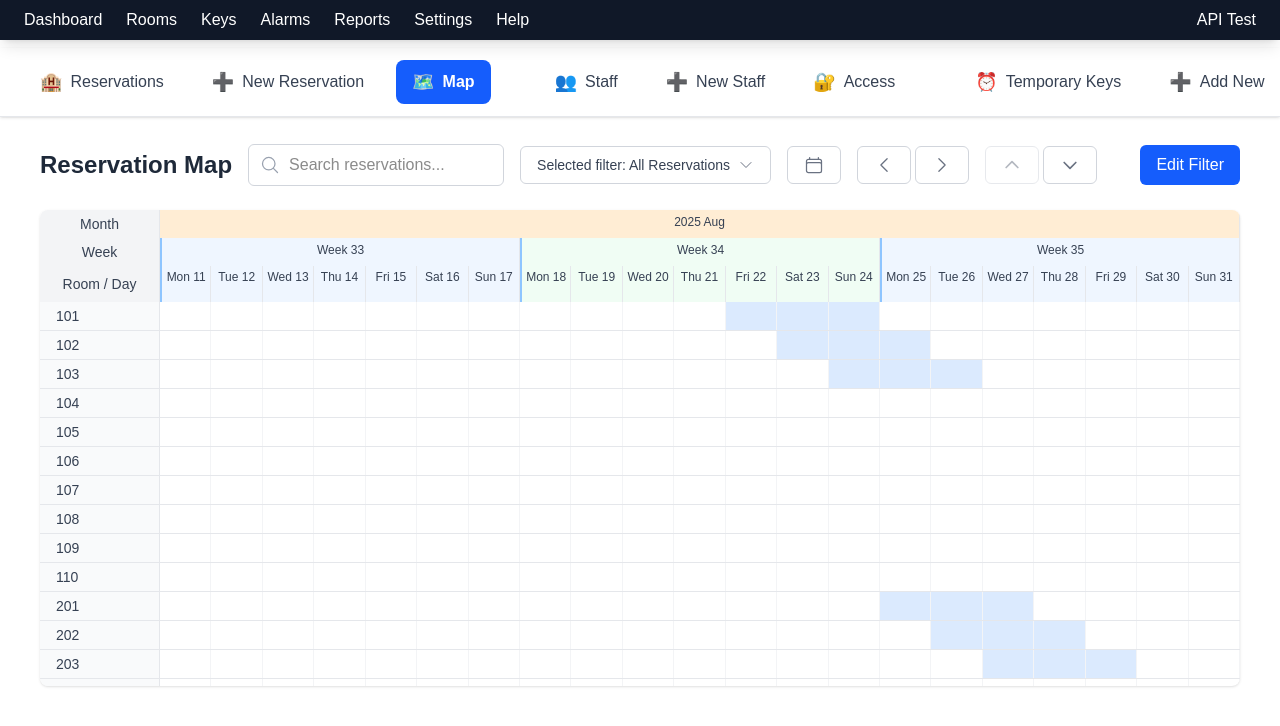
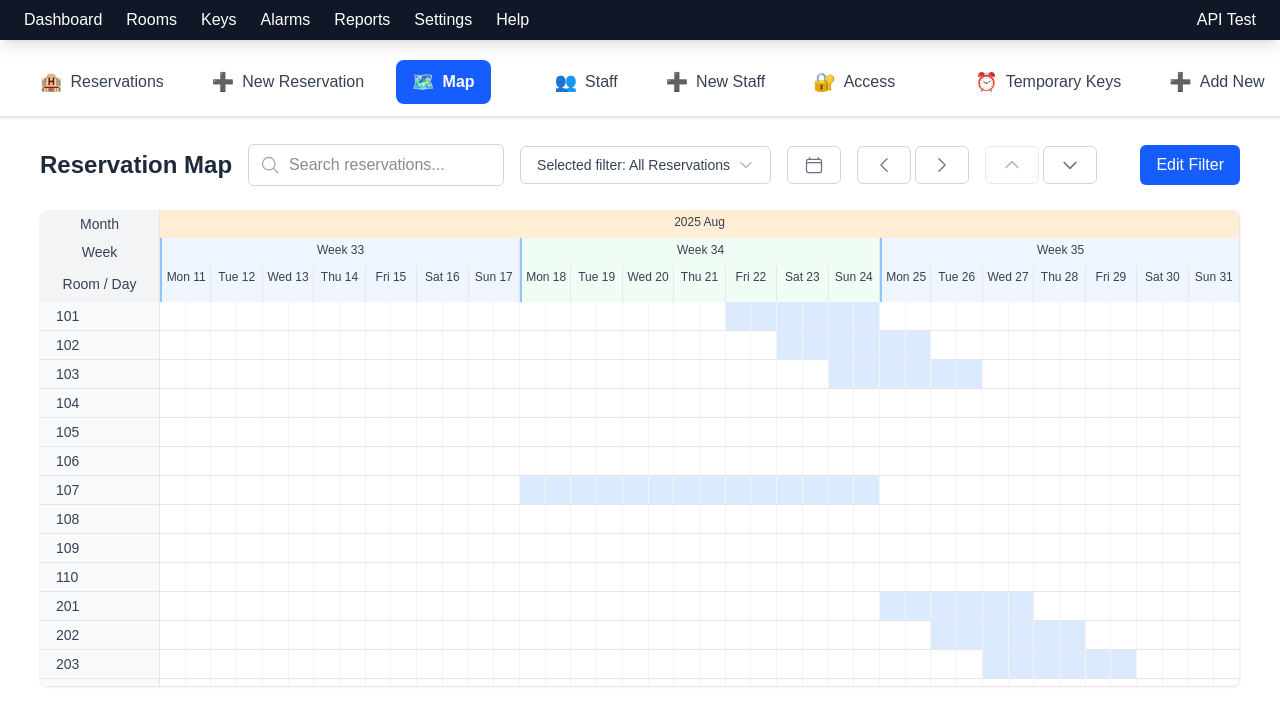
Before and after one commit to urostomanovic/toccata, a Next.js app: page /keys/map in a window 1280 px wide. Shown: the top 726 px of the page. Built offline with nearby package versions, Linux system fonts and the light colour scheme.

Commit message:
rezervacije na pola dana

```diff
--- a/app/keys/map/page.jsx
+++ b/app/keys/map/page.jsx
@@ -1,12 +1,10 @@
 "use client";
-import { useState, useEffect, useRef } from "react";
+import React, { useState, useEffect, useRef } from "react";
 import Navbar from "@/components/Navbar";
 import KeysSubnav from "@/components/KeysSubnav";
 import ReservationsFilter from "@/components/ReservationsFilter";
 import { ChevronDownIcon, MagnifyingGlassIcon, CalendarIcon, ChevronLeftIcon, ChevronRightIcon } from "@heroicons/react/24/outline";
 import { mockReservations, mockRooms } from "@/lib/mockData";
-
-
 
 export default function MapPage() {
   const [searchTerm, setSearchTerm] = useState("");
@@ -15,7 +13,6 @@ export default function MapPage() {
   const [currentFilter, setCurrentFilter] = useState(null);
   const [savedFilters, setSavedFilters] = useState([]);
   const [startDate, setStartDate] = useState(() => {
-    // Pokušaj da učitaj sačuvanu startDate poziciju
     if (typeof window !== 'undefined') {
       const saved = localStorage.getItem('toccata-map-startdate');
       if (saved) {
@@ -26,7 +23,6 @@ export default function MapPage() {
         }
       }
     }
-    // Default pozicija - današnji datum
     return new Date();
   });
   const [isDragging, setIsDragging] = useState(false);
@@ -39,7 +35,6 @@ export default function MapPage() {
   const [selectedDate, setSelectedDate] = useState(new Date());
   const [hotel, setHotel] = useState([]);
   const [startRoom, setStartRoom] = useState(() => {
-    // Pokušaj da učitaj sačuvanu startRoom poziciju
     if (typeof window !== 'undefined') {
       const saved = localStorage.getItem('toccata-map-startroom');
       if (saved) {
@@ -50,7 +45,6 @@ export default function MapPage() {
         }
       }
     }
-    // Default pozicija - prva soba
     return 0;
   });
   const [loading, setLoading] = useState(true);
@@ -62,7 +56,8 @@ export default function MapPage() {
   // Konstante za fluid scroll
   const VISIBLE_DAYS = 21; // 3 nedelje
   const VISIBLE_ROOMS = 15; // broj soba koji se prikazuje
-  const DAY_WIDTH = 50; // px po danu
+  const DAY_WIDTH = 25; // px po polovini dana (levi/desni deo)
+  const DAY_PARTS = 2; // levi i desni deo dana
 
   // Funkcija za računanje broja nedelje u godini
   const getWeekNumber = (date) => {
@@ -99,20 +94,18 @@ export default function MapPage() {
   // Generisanje nedelja header-a - fluid scroll
   const generateWeekHeaders = (start) => {
     const headers = [];
-    const weekMap = new Map(); // Map za praćenje nedelja i njihovih dana
+    const weekMap = new Map();
 
-    // Prođi kroz sve vidljive dane i grupisi ih po nedeljama
     for (let i = 0; i < VISIBLE_DAYS; i++) {
       const currentDate = new Date(start);
       currentDate.setDate(start.getDate() + i);
 
-      // Izračunaj prvi dan nedelje za ovaj datum (ponedeljak)
-      const dayOfWeek = currentDate.getDay(); // 0 = nedelja, 1 = ponedeljak, ...
-      const daysToSubtract = dayOfWeek === 0 ? 6 : dayOfWeek - 1; // Ako je nedelja, idemo na prethodni ponedeljak
+      const dayOfWeek = currentDate.getDay();
+      const daysToSubtract = dayOfWeek === 0 ? 6 : dayOfWeek - 1;
       const weekStartDate = new Date(currentDate);
       weekStartDate.setDate(currentDate.getDate() - daysToSubtract);
 
-      const weekKey = weekStartDate.toISOString().split('T')[0]; // YYYY-MM-DD format
+      const weekKey = weekStartDate.toISOString().split('T')[0];
       const weekNumber = getWeekNumber(weekStartDate);
 
       if (!weekMap.has(weekKey)) {
@@ -126,7 +119,6 @@ export default function MapPage() {
       weekMap.get(weekKey).days.push(i);
     }
 
-    // Konvertuj map u array i sortiraj po startIndex
     return Array.from(weekMap.values()).sort((a, b) => a.startIndex - b.startIndex);
   };
 
@@ -155,29 +147,20 @@ export default function MapPage() {
   const getWeekDisplayInfo = (start) => {
     const weekInfo = [];
 
-    // Odredi koji je prvi dan u view-u
     const firstDayOfView = new Date(start);
-    const firstDayOfWeek = firstDayOfView.getDay(); // 0 = nedelja, 1 = ponedeljak, ...
+    const firstDayOfWeek = firstDayOfView.getDay();
 
-    // Odredi prikaz na osnovu prvog dana
     let displayPattern;
     if (firstDayOfWeek === 0) {
-      // Nedelja: 0,1,1,1 - ne prikazuj prvu, prikazuj druge tri
       displayPattern = [false, true, true, true];
     } else if (firstDayOfWeek === 1) {
-      // Ponedeljak: 1,1,1,0 - prikazuj prve tri, ne prikazuj poslednju
       displayPattern = [true, true, true, false];
     } else if (firstDayOfWeek === 2) {
-      // Utorak: 1,1,1,0 - prikazuj prve tri, ne prikazuj poslednju
       displayPattern = [true, true, true, false];
     } else {
-      // Ostali dani (3-6): 1,1,1,1 - prikazuj sve četiri
       displayPattern = [true, true, true, true];
     }
 
-
-
-    // Generiši nedelje prema pattern-u
     for (let weekIndex = 0; weekIndex < 4; weekIndex++) {
       if (displayPattern[weekIndex]) {
         const weekStartDate = new Date(start);
@@ -186,7 +169,6 @@ export default function MapPage() {
         const weekNumber = getWeekNumber(weekStartDate);
         const daysInWeek = weekIndex === 0 ? 7 - firstDayOfWeek : (weekIndex === 3 ? firstDayOfWeek : 7);
 
-        // Izračunaj poziciju na osnovu stvarnog prvog dana nedelje u view-u
         let index = Math.max(0, weekIndex * 7 - firstDayOfWeek);
 
         weekInfo.push({
@@ -218,7 +200,7 @@ export default function MapPage() {
     if (!isDragging) return;
 
     const deltaX = e.clientX - dragStartX;
-    const daysToMove = Math.round(deltaX / DAY_WIDTH);
+    const daysToMove = Math.round(deltaX / (DAY_WIDTH * 2));
 
     if (daysToMove !== 0) {
       const newStartDate = new Date(dragStartDate);
@@ -244,20 +226,16 @@ export default function MapPage() {
 
     const deltaY = roomsDragStartY - e.clientY;
 
-    // Pomeranje na dole (deltaY < 0) - proveri da li može da se pomeri unazad
     if (deltaY < 0 && startRoom > 0) {
       const newStartRoom = Math.max(0, startRoom - 1);
       setStartRoom(newStartRoom);
       setRoomsDragStartY(e.clientY);
-      // Resetuj scroll poziciju
       roomsContainerRef.current.scrollTop = 0;
     }
-    // Pomeranje na gore (deltaY > 0) - proveri da li može da se pomeri unapred
     else if (deltaY > 0 && startRoom < hotel.length - VISIBLE_ROOMS) {
       const newStartRoom = Math.min(hotel.length - VISIBLE_ROOMS, startRoom + 1);
       setStartRoom(newStartRoom);
       setRoomsDragStartY(e.clientY);
-      // Resetuj scroll poziciju
       roomsContainerRef.current.scrollTop = 0;
     }
   };
@@ -319,66 +297,11 @@ export default function MapPage() {
     }
   }, []);
 
-  // STARI KOD - Fetch real rooms data from TOCCATA API
-  // useEffect(() => {
-  //   const fetchRooms = async () => {
-  //     try {
-  //       setLoading(true);
-  //       const response = await fetch('/api/rooms');
-  //
-  //       if (!response.ok) {
-  //         throw new Error(`HTTP error! status: ${response.status}`);
-  //       }
-  //
-  //       const data = await response.json();
-  //
-  //       if (data.success) {
-  //         // Group rooms by floor
-  //         const roomsByFloor = {};
-  //         data.rooms.forEach(room => {
-  //           const floorNumber = parseInt(room.floorName.split('.')[0]);
-  //           if (!roomsByFloor[floorNumber]) {
-  //             roomsByFloor[floorNumber] = [];
-  //           }
-  //
-  //           // Transform TOCCATA data to our format
-  //           const transformedRoom = {
-  //             id: room.roomName,
-  //             status: room.availability === 'ASSIGNED' ? 'occupied' : 'vacant',
-  //             online: room.online,
-  //             cleanliness: room.cleanliness,
-  //             icons: room.online ? ['wifi'] : ['offline']
-  //           };
-  //
-  //           roomsByFloor[floorNumber].push(transformedRoom);
-  //         });
-  //
-  //         // Convert to 2D array format
-  //         const floorsArray = Object.keys(roomsByFloor)
-  //           .sort((a, b) => parseInt(a) - parseInt(b))
-  //           .map(floorNumber => roomsByFloor[floorNumber]);
-  //
-  //         setHotel(floorsArray);
-  //       } else {
-  //         throw new Error(data.error || 'Failed to fetch rooms');
-  //       }
-  //     } catch (err) {
-  //       console.error('Error fetching rooms:', err);
-  //       setError(err.message);
-  //     } finally {
-  //       setLoading(false);
-  //     }
-  //   };
-
-  //   fetchRooms();
-  // }, []);
-
   // NOVI KOD - Use mock data from centralized source
   useEffect(() => {
     const loadMockRooms = () => {
       try {
         setLoading(true);
-        // Use mock data directly from lib/mockData.js
         setHotel(mockRooms);
       } catch (err) {
         console.error('Error loading mock rooms:', err);
@@ -411,7 +334,6 @@ export default function MapPage() {
   };
 
   const handleFilterUpdate = () => {
-    // Reload saved filters from localStorage
     const saved = localStorage.getItem("toccata-saved-reservation-filters");
     if (saved) {
       const parsed = JSON.parse(saved);
@@ -421,7 +343,6 @@ export default function MapPage() {
 
   const handleCalendarToggle = () => {
     if (!isCalendarOpen) {
-      // Kada se otvara kalendar, postavi selectedDate na trenutni startDate
       setSelectedDate(new Date(startDate));
     }
     setIsCalendarOpen(!isCalendarOpen);
@@ -458,12 +379,10 @@ export default function MapPage() {
   // Keyboard navigation for horizontal and vertical scroll
   useEffect(() => {
     const handleKeyDown = (e) => {
-      // Proveri da li je fokus na stranici (ne na input poljima)
       if (e.target.tagName === 'INPUT' || e.target.tagName === 'TEXTAREA') {
         return;
       }
 
-      // Horizontal scroll (datumi)
       if (e.key === 'ArrowLeft') {
         e.preventDefault();
         const newStartDate = new Date(startDate);
@@ -476,7 +395,6 @@ export default function MapPage() {
         setStartDate(newStartDate);
       }
 
-      // Vertical scroll (sobe) - sada koristi istu logiku kao datumi
       if (e.key === 'ArrowUp') {
         e.preventDefault();
         handleRoomsMoveLeft();
@@ -485,11 +403,9 @@ export default function MapPage() {
         handleRoomsMoveRight();
       } else if (e.key === 'PageUp') {
         e.preventDefault();
-        // Pomeri se za 3 sobe unazad (smanjeno za kompaktnije polja)
         setStartRoom(Math.max(0, startRoom - 3));
       } else if (e.key === 'PageDown') {
         e.preventDefault();
-        // Pomeri se za 3 sobe unapred (smanjeno za kompaktnije polja)
         const maxStartRoom = Math.max(0, hotel.length - VISIBLE_ROOMS);
         setStartRoom(Math.min(maxStartRoom, startRoom + 3));
       }
@@ -519,7 +435,6 @@ export default function MapPage() {
   }, [isCalendarOpen]);
 
   const handleApplyFilter = (filterData, updateCurrentFilter = true, filterName = null) => {
-    // Ažuriraj currentFilter sa novim podacima
     if (currentFilter && updateCurrentFilter) {
       const updatedFilter = {
         ...currentFilter,
@@ -529,50 +444,75 @@ export default function MapPage() {
       setCurrentFilter(updatedFilter);
     }
 
-    // Ovde bi trebalo da se primeni filter na podatke
-    // Za sada samo zatvaramo modal
     setIsFilterOpen(false);
   };
 
   // Funkcija za određivanje boje nedelje - fluid scroll
   const getWeekColor = (currentDate) => {
-     // Izračunaj prvi dan nedelje za ovaj datum (ponedeljak)
-     const dayOfWeek = currentDate.getDay(); // 0 = nedelja, 1 = ponedeljak, ...
-     const daysToSubtract = dayOfWeek === 0 ? 6 : dayOfWeek - 1; // Ako je nedelja, idemo na prethodni ponedeljak
+    const dayOfWeek = currentDate.getDay();
+    const daysToSubtract = dayOfWeek === 0 ? 6 : dayOfWeek - 1;
     const weekStartDate = new Date(currentDate);
     weekStartDate.setDate(currentDate.getDate() - daysToSubtract);
 
-     // Izračunaj broj nedelje za ovaj ponedeljak
     const weekNumber = getWeekNumber(weekStartDate);
 
-           // Koristi broj nedelje za određivanje boje - samo plava i zelena
     const colors = ['bg-blue-50', 'bg-green-50'];
-      const colorIndex = (weekNumber - 1) % 2; // -1 jer weekNumber počinje od 1, % 2 za samo 2 boje
+    const colorIndex = (weekNumber - 1) % 2;
     return colors[colorIndex] || 'bg-gray-50';
   };
 
   // Funkcija za boju meseca (žuta/narandžasta)
   const getMonthColor = (currentDate) => {
-    const month = currentDate.getMonth(); // 0-11
+    const month = currentDate.getMonth();
     const year = currentDate.getFullYear();
-    const monthKey = year * 12 + month; // Jedinstveni ključ za mesec
+    const monthKey = year * 12 + month;
 
     return monthKey % 2 === 0 ? 'bg-yellow-100' : 'bg-orange-100';
   };
 
-  // Funkcija za proveru da li postoji rezervacija za sobu/dan
-  const hasReservation = (roomId, date) => {
-    return mockReservations.some(reservation => {
-      // Proveri da li je soba ista
-      if (reservation.roomNumber !== roomId) return false;
+  // NOVA FUNKCIJA - Vraća status: "free", "reserved", "checkin", "checkout", "both"
+  const getReservationStatus = (roomId, date) => {
+    // Pronađi sve rezervacije za ovu sobu na ovaj datum
+    const reservations = mockReservations.filter(res => {
+      if (res.roomNumber !== roomId) return false;
 
       // Konvertuj datume u Date objekte za poređenje
-      const checkIn = new Date(reservation.checkIn.split('-').reverse().join('-'));
-      const checkOut = new Date(reservation.checkOut.split('-').reverse().join('-'));
+      const checkIn = new Date(res.checkIn.split('-').reverse().join('-'));
+      const checkOut = new Date(res.checkOut.split('-').reverse().join('-'));
 
-      // Proveri da li je datum u periodu rezervacije (uključujući check-in, ali ne check-out)
-      return date >= checkIn && date < checkOut;
+      // Proveri da li je datum u periodu rezervacije (uključujući check-out dan)
+      return date >= checkIn && date <= checkOut;
     });
+
+    if (reservations.length === 0) return "free";
+
+    // Proveri da li postoji check-in i check-out na isti dan
+    let hasCheckIn = false;
+    let hasCheckOut = false;
+
+    reservations.forEach(res => {
+      const checkIn = new Date(res.checkIn.split('-').reverse().join('-'));
+      const checkOut = new Date(res.checkOut.split('-').reverse().join('-'));
+
+      // Proveri da li je ovo check-in dan
+      if (date.getTime() === checkIn.getTime()) {
+        hasCheckIn = true;
+      }
+      // Proveri da li je ovo check-out dan
+      if (date.getTime() === checkOut.getTime()) {
+        hasCheckOut = true;
+      }
+    });
+
+    if (hasCheckIn && hasCheckOut) {
+      return "both"; // Check-in i check-out isti dan
+    } else if (hasCheckIn) {
+      return "checkin"; // Check-in dan
+    } else if (hasCheckOut) {
+      return "checkout"; // Check-out dan
+    } else {
+      return "reserved"; // Srednji dani rezervacije
+    }
   };
 
   return (
@@ -718,23 +658,18 @@ export default function MapPage() {
                     const currentDate = new Date(startDate);
                     currentDate.setDate(startDate.getDate() + index);
 
-                    // Proveri da li je ovo prvi dan meseca ili prvi prikazani dan
                     const isFirstDayOfMonth = currentDate.getDate() === 1;
                     const isFirstVisibleDay = index === 0;
 
-                    // Prikaži mesec ako je prvi dan meseca ILI ako je prvi prikazani dan
                     if (!isFirstDayOfMonth && !isFirstVisibleDay) {
                       return null;
                     }
 
-                    // Izračunaj koliko dana traje ovaj mesec
                     let daysInMonth;
                     if (isFirstVisibleDay) {
-                      // Za prvi prikazani dan, računaj koliko dana ostaje do kraja meseca
                       const lastDayOfMonth = new Date(currentDate.getFullYear(), currentDate.getMonth() + 1, 0).getDate();
                       daysInMonth = Math.min(lastDayOfMonth - currentDate.getDate() + 1, VISIBLE_DAYS);
                     } else {
-                      // Za ostale dane, koristi standardnu logiku
                       const lastDayOfMonth = new Date(currentDate.getFullYear(), currentDate.getMonth() + 1, 0).getDate();
                       daysInMonth = Math.min(lastDayOfMonth - currentDate.getDate() + 1, VISIBLE_DAYS - index);
                     }
@@ -772,35 +707,26 @@ export default function MapPage() {
                     const currentDate = new Date(startDate);
                     currentDate.setDate(startDate.getDate() + index);
 
-                    // Izračunaj prvi dan nedelje za ovaj datum (ponedeljak)
-                    const dayOfWeek = currentDate.getDay(); // 0 = nedelja, 1 = ponedeljak, ...
-                    const daysToSubtract = dayOfWeek === 0 ? 6 : dayOfWeek - 1; // Ako je nedelja, idemo na prethodni ponedeljak
+                    const dayOfWeek = currentDate.getDay();
+                    const daysToSubtract = dayOfWeek === 0 ? 6 : dayOfWeek - 1;
                     const weekStartDate = new Date(currentDate);
                     weekStartDate.setDate(currentDate.getDate() - daysToSubtract);
 
-                    // Proveri da li je ovo prvi dan nedelje (ponedeljak) ili prvi prikazani dan
                     const isFirstDayOfWeek = weekStartDate.getTime() === currentDate.getTime();
                     const isFirstVisibleDay = index === 0;
 
-                    // Prikaži nedelju ako je prvi dan nedelje ILI ako je prvi prikazani dan
                     if (!isFirstDayOfWeek && !isFirstVisibleDay) {
                       return null;
                     }
 
-                    // Izračunaj koliko dana traje ova nedelja
                     let daysInWeek;
                     if (isFirstVisibleDay) {
-                      // Za prvi prikazani dan, računaj koliko dana ostaje do kraja nedelje
-                      // dayOfWeek: 0=nedelja, 1=ponedeljak, 2=utorak, ..., 6=subota
-                      // Ako je nedelja (0), ostaje 1 dan; ako je ponedeljak (1), ostaje 7 dana
                       const daysToEndOfWeek = dayOfWeek === 0 ? 1 : 8 - dayOfWeek;
                       daysInWeek = Math.min(daysToEndOfWeek, VISIBLE_DAYS);
                     } else {
-                      // Za ostale dane, koristi standardnu logiku
                       daysInWeek = Math.min(7, VISIBLE_DAYS - index);
                     }
 
-                    // Proveri da li je ovo poslednja nedelja (kraj vidljivog perioda)
                     const isLastWeek = index + daysInWeek >= VISIBLE_DAYS;
 
                     return (
@@ -836,13 +762,11 @@ export default function MapPage() {
                     const currentDate = new Date(startDate);
                     currentDate.setDate(startDate.getDate() + index);
 
-                    // Izračunaj prvi dan nedelje za ovaj datum (ponedeljak)
-                    const dayOfWeek = currentDate.getDay(); // 0 = nedelja, 1 = ponedeljak, ...
-                    const daysToSubtract = dayOfWeek === 0 ? 6 : dayOfWeek - 1; // Ako je nedelja, idemo na prethodni ponedeljak
+                    const dayOfWeek = currentDate.getDay();
+                    const daysToSubtract = dayOfWeek === 0 ? 6 : dayOfWeek - 1;
                     const weekStartDate = new Date(currentDate);
                     weekStartDate.setDate(currentDate.getDate() - daysToSubtract);
 
-                    // Proveri da li je ovo prvi dan nedelje (ponedeljak)
                     const isFirstDayOfWeek = weekStartDate.getTime() === currentDate.getTime();
 
                     return (
@@ -882,13 +806,13 @@ export default function MapPage() {
                   const actualRoomIndex = startRoom + roomIndex;
                   const roomNumber = hotel[actualRoomIndex];
 
-                  if (!roomNumber) return null; // Ako nema više soba, ne renderuj ništa
+                  if (!roomNumber) return null;
 
                   return (
                     <div
                       key={actualRoomIndex}
                       className="grid gap-0 border-b border-gray-200"
-                      style={{ gridTemplateColumns: `120px repeat(${VISIBLE_DAYS}, 1fr)` }}
+                      style={{ gridTemplateColumns: `120px repeat(${VISIBLE_DAYS * DAY_PARTS}, 1fr)` }}
                     >
                       {/* Fiksirani broj sobe */}
                       <div
@@ -898,24 +822,67 @@ export default function MapPage() {
                         {roomNumber}
                       </div>
 
-                      {/* Polja za datume sa rezervacijama */}
+                      {/* Polja za datume sa rezervacijama - levi i desni deo */}
                       {Array.from({ length: VISIBLE_DAYS }, (_, index) => {
                         const currentDate = new Date(startDate);
                         currentDate.setDate(startDate.getDate() + index);
 
-                        const isReserved = hasReservation(roomNumber, currentDate);
+                        const reservationStatus = getReservationStatus(roomNumber, currentDate);
+
+                        // Debug log za sobu 107, 20.8
+                        if (roomNumber === "107" && currentDate.getDate() === 20 && currentDate.getMonth() === 7) {
+                          console.log(`Room ${roomNumber}, Date ${currentDate}, Status: ${reservationStatus}`);
+                        }
+
+                        // Logika za boje i separatore u jednom bloku
+                        let leftBgColor = 'text-gray-500';
+                        let rightBgColor = 'text-gray-500';
+                        let leftSeparator = 'border-gray-100';
+                        let rightSeparator = 'none';
+
+                        if (reservationStatus === 'both') {
+                          leftBgColor = 'bg-blue-100';
+                          rightBgColor = 'bg-blue-100';
+                          leftSeparator = 'border-black';
+                          rightSeparator = '1px solid black';
+                        } else if (reservationStatus === 'checkin') {
+                          leftBgColor = 'text-gray-500';
+                          rightBgColor = 'bg-blue-100';
+                          leftSeparator = 'border-black';
+                          rightSeparator = 'none';
+                        } else if (reservationStatus === 'checkout') {
+                          leftBgColor = 'bg-blue-100';
+                          rightBgColor = 'text-gray-500';
+                          leftSeparator = 'border-gray-100';
+                          rightSeparator = '1px solid black';
+                        } else if (reservationStatus === 'reserved') {
+                          leftBgColor = 'bg-blue-100';
+                          rightBgColor = 'bg-blue-100';
+                          leftSeparator = 'border-gray-100';
+                          rightSeparator = 'none';
+                        } else if (reservationStatus === 'free') {
+                          leftBgColor = 'text-gray-500';
+                          rightBgColor = 'text-gray-500';
+                          leftSeparator = 'border-gray-100';
+                          rightSeparator = 'none';
+                        }
 
                         return (
+                          <React.Fragment key={index}>
+                            {/* Levi deo dana */}
                             <div
-                            key={index}
-                            className={`px-1 py-3 text-center text-xs border-r border-gray-100 ${
-                              isReserved
-                                ? 'bg-blue-100'
-                                : 'text-gray-500'
-                            }`}
+                              className={`px-1 py-3 text-center text-xs border-r ${leftSeparator} ${leftBgColor}`}
                             >
-                            {/* Polje je prazno, samo obeleženo ako postoji rezervacija */}
                             </div>
+                            {/* Desni deo dana */}
+                            <div
+                              className={`px-1 py-3 text-center text-xs border-r border-gray-100 ${rightBgColor}`}
+                              style={{
+                                borderLeft: rightSeparator
+                              }}
+                            >
+                            </div>
+                          </React.Fragment>
                         );
                       })}
                     </div>
@@ -984,12 +951,10 @@ function CalendarPicker({ selectedDate, onDateSelect }) {
     const firstDayOfMonth = getFirstDayOfMonth(currentMonth);
     const days = [];
 
-    // Add empty cells for days before the first day of the month
     for (let i = 0; i < firstDayOfMonth; i++) {
       days.push(<div key={`empty-${i}`} className="p-2"></div>);
     }
 
-    // Add days of the month
     for (let day = 1; day <= daysInMonth; day++) {
       const isSelected = isSelectedDate(day);
       const isTodayDate = isToday(day);
```
Also changed, not shown: lib/mockData.js. Lines whose indentation alone changed are shown as unchanged.
